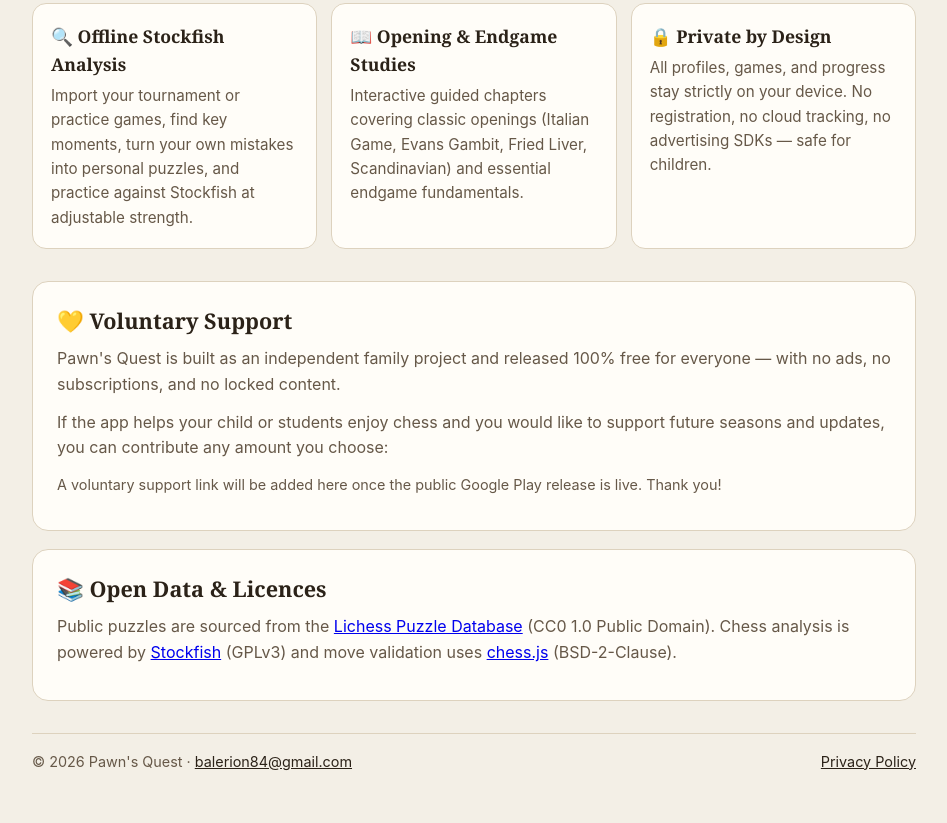
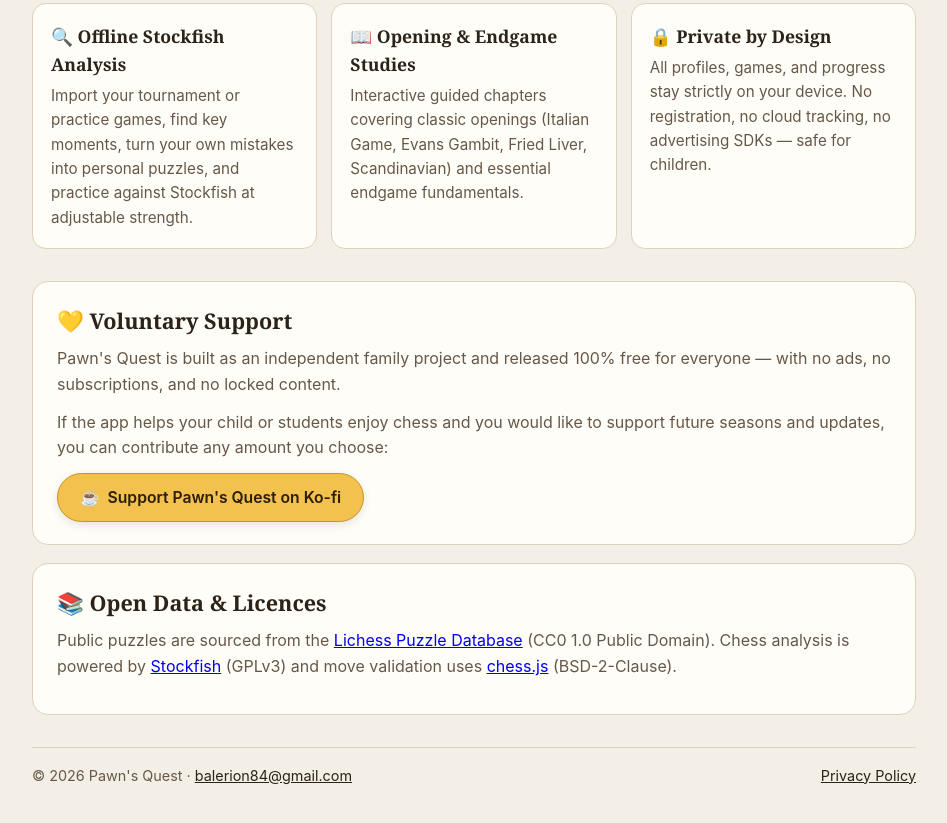
Before and after one commit to Balerion84/pawns-quest, a plain HTML site: page index.html in a window 1280 px wide. Shown: the part 1344-2167 px from the top of the page, without its empty margins (166-1113 px from the left). Drawn offline with Linux system fonts and the light colour scheme.

Commit message:
Add Ko-fi voluntary support link

```diff
--- a/index.html
+++ b/index.html
@@ -319,22 +319,10 @@
       <p data-lang="sk">
         Ak aplikácia robí radosť tvojmu dieťaťu alebo žiakom a chceš dobrovoľne podporiť ďalší vývoj a nové sezóny, môžeš prispieť ľubovoľnou sumou:
       </p>
-      <!--
-        KEĎ BUDEŠ MAŤ ODKAZ NA PODPORU (napr. Ko-fi, Buy Me a Coffee, PayPal.me):
-        1. Odstráň komentár okolo <a> nižšie a vlož svoju URL do href="...".
-        2. Zmaž nasledujúci odsek .support-note.
-
       <p>
-        <a class="btn primary" href="https://ko-fi.com/TVOJ_PROFIL" target="_blank" rel="noopener noreferrer">
-          ☕ <span data-lang="en">Support Pawn's Quest</span><span data-lang="sk">Podporiť Šachové dobrodružstvo</span>
+        <a class="btn primary" href="https://ko-fi.com/martinkrajcovic" target="_blank" rel="noopener noreferrer">
+          ☕ <span data-lang="en">Support Pawn's Quest on Ko-fi</span><span data-lang="sk">Podporiť Šachové dobrodružstvo cez Ko-fi</span>
         </a>
-      </p>
-      -->
-      <p class="support-note" data-lang="en">
-        A voluntary support link will be added here once the public Google Play release is live. Thank you!
-      </p>
-      <p class="support-note" data-lang="sk">
-        Odkaz na dobrovoľnú podporu sem pribudne po vydaní verejnej verzie na Google Play. Ďakujeme!
       </p>
     </section>
 
```
